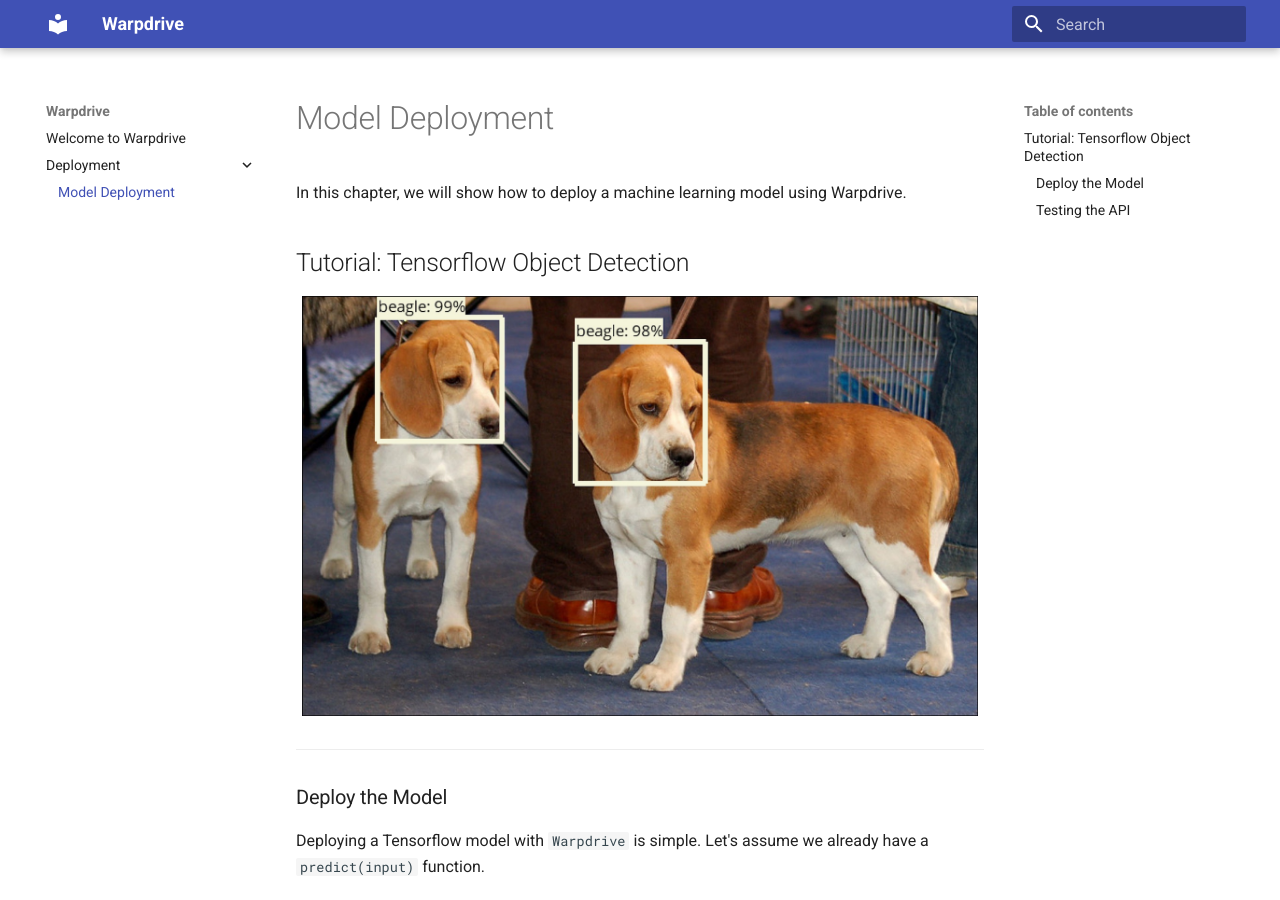
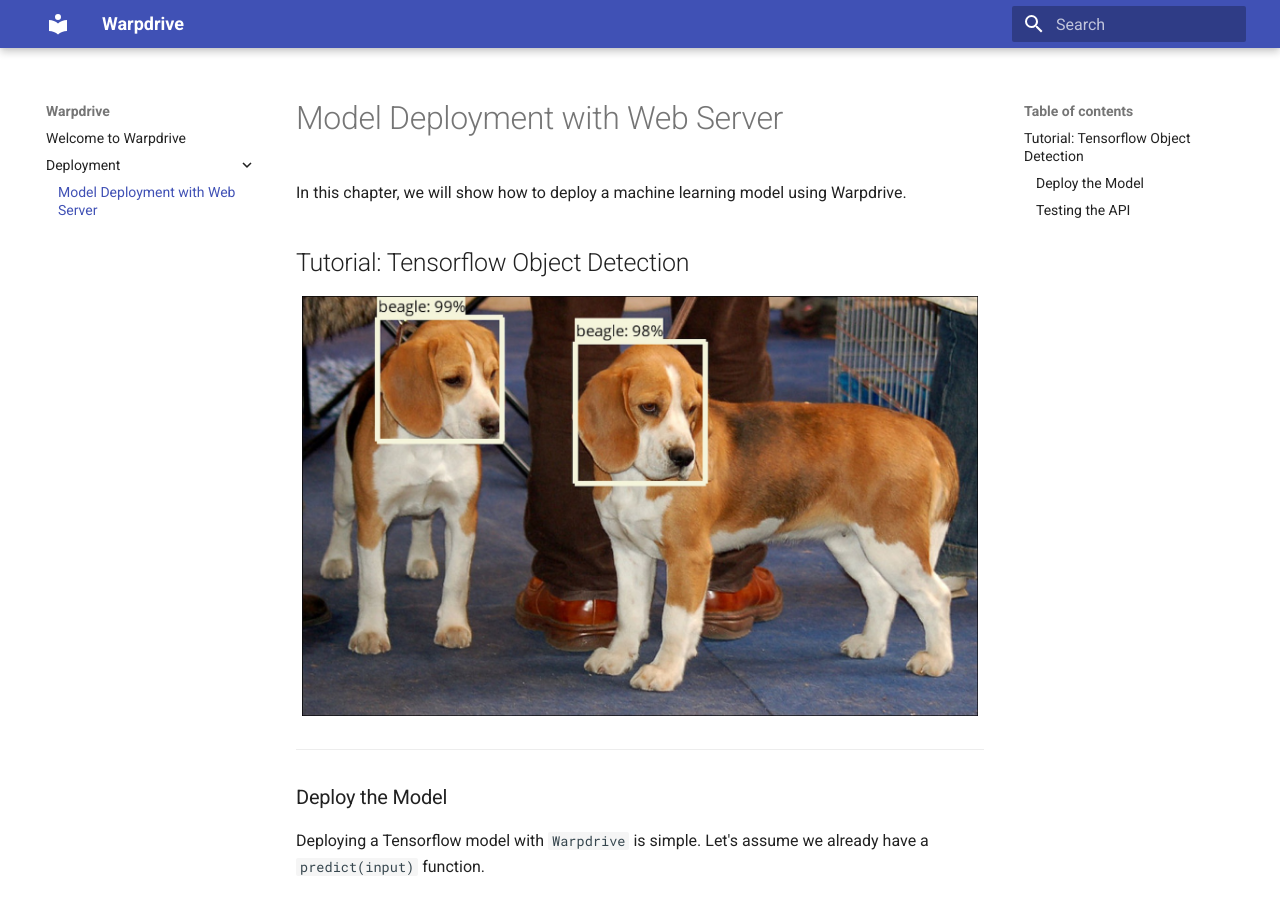
Before and after one commit to moxel/moxel, an MkDocs documentation site: the page built from docs/docs/deploy-with-web-server.md, in a window 1280 px wide and 900 px high. Built offline with MkDocs 1.6.1 and Material for MkDocs 9.7.7, drawn with Linux system fonts in a browser that asks for light colours; old or Windows-style settings are respelled for this version of MkDocs.

Commit message:
Update deployment docs

```diff
--- a/docs/docs/deploy-with-web-server.md
+++ b/docs/docs/deploy-with-web-server.md
@@ -1,4 +1,4 @@
-# Model Deployment
+# Model Deployment with Web Server
 
 In this chapter, we will show how to deploy a machine learning model using Warpdrive.
 
```
